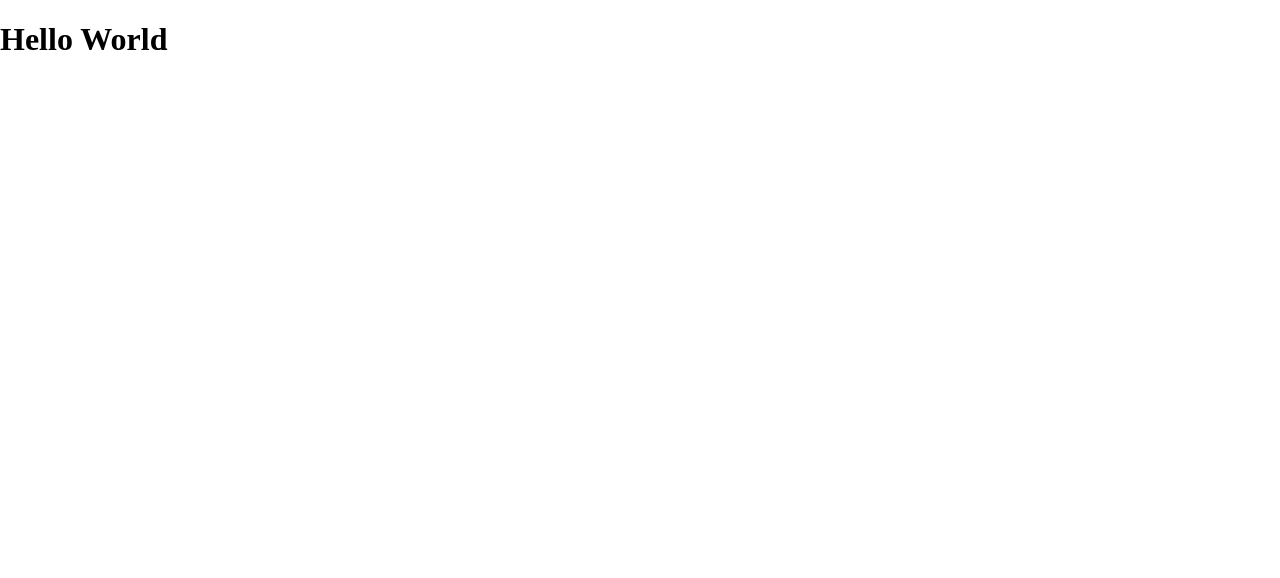
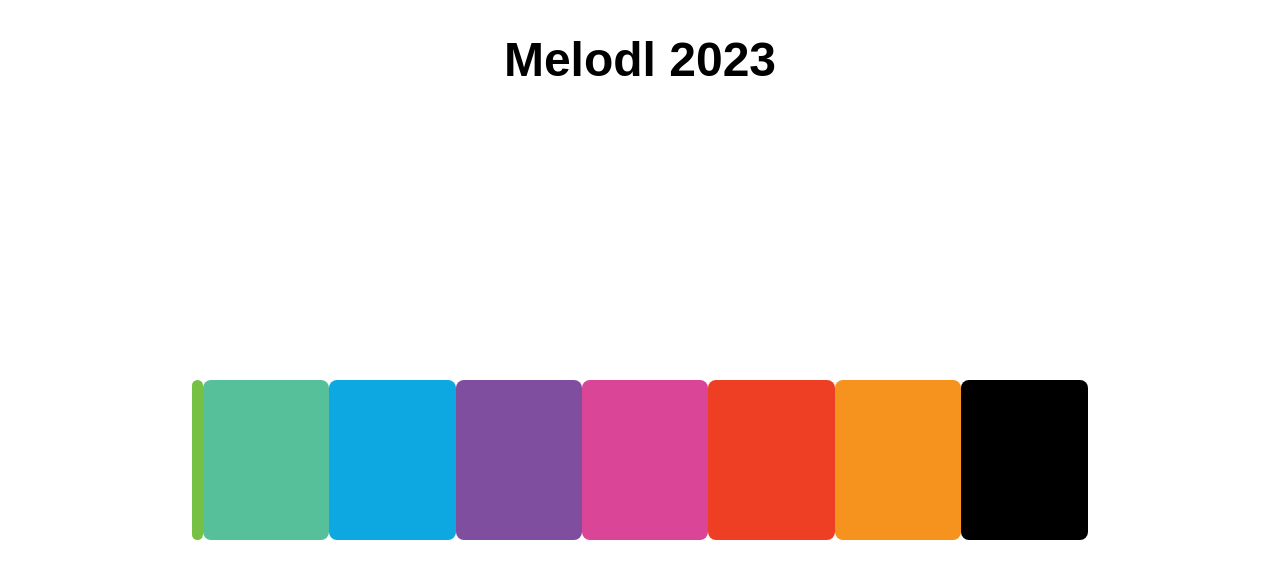
Before and after one commit to KonkenBonken/melodl, a React (Create React App) app: page / in a window 1280 px wide. Shown: the top 578 px of the page. Built offline with nearby package versions, Linux system fonts and the light colour scheme.

Commit message:
display goal song as shares

```diff
--- a/src/Main.tsx
+++ b/src/Main.tsx
@@ -10,9 +10,12 @@ export default function Main() {
   const Goal = useMemo(() => data[floor(random() * data.length)], []);
   console.log(Goal);
 
-  return (
+  return (<main>
     <h1 className={scss.header}>
-      Hello World
+      Melodl 2023
     </h1>
-  );
+    <div className={scss.shares}>
+      <Goal.Shares />
+    </div>
+  </main>);
 }
--- a/src/data/index.ts
+++ b/src/data/index.tsx
@@ -1,3 +1,5 @@
+import scss from '../styles/_main.module.scss';
+
 const raw = [
   ['Where You Are (Sávežan)', 2017718, 6, 5, 5, 7, 7, 10, 10, 8],
   ['Rhythm of My Show', 1241991, 3, 1, 1, 0, 0, 0, 0, 0],
@@ -31,6 +33,16 @@ class Song {
   get shares() {
     return this.groups.map(points => points / this.totalPoints);
   }
+
+  get Shares() {
+    return (() => <div>
+      {this.shares.map((share, i) => (<div key={i}
+        style={{
+          width: (share * 100).toFixed(3) + '%'
+        }}
+      />))}
+    </div>).bind(this);
+  }
 }
 
 export default raw.map(song => new Song(...song));
--- a/src/styles/_main.module.scss
+++ b/src/styles/_main.module.scss
@@ -1 +1,26 @@
-.header {}
+@use 'sass:list';
+
+.header {
+  font-size: 3em;
+}
+
+$colors: #76C043, #55C09A, #0DA8E1, #804E9F, #DA4597, #EE3E23, #F6921E, #000000;
+
+.shares {
+  > div {
+    width: 70vw;
+    height: 20vh;
+    display: flex;
+    > div {
+      height: 100%;
+      border-radius: 1vh;
+
+      @for $i from 1 through 8 {
+        $color: list.nth($colors, $i);
+        &:nth-child(#{$i}) {
+          background-color: $color;
+        }
+      }
+    }
+  }
+}
--- a/src/styles/index.scss
+++ b/src/styles/index.scss
@@ -1,5 +1,8 @@
-html, body, #root {
+html, body, #root, main {
   margin: 0;
   padding: 0;
   min-height: 100vh;
+  font-family: sans-serif;
+  display: grid;
+  place-items: start center;
 }
```
Also changed, not shown: .eslintrc.json.
